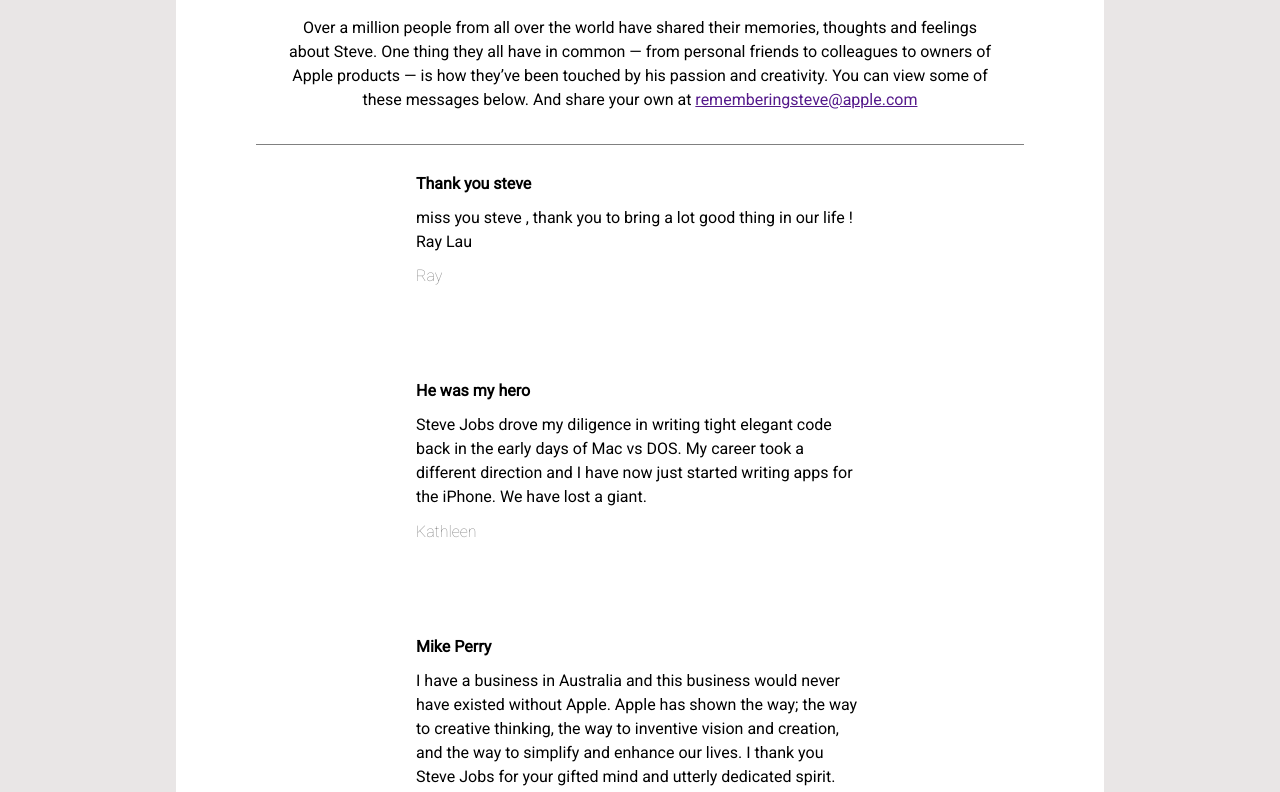
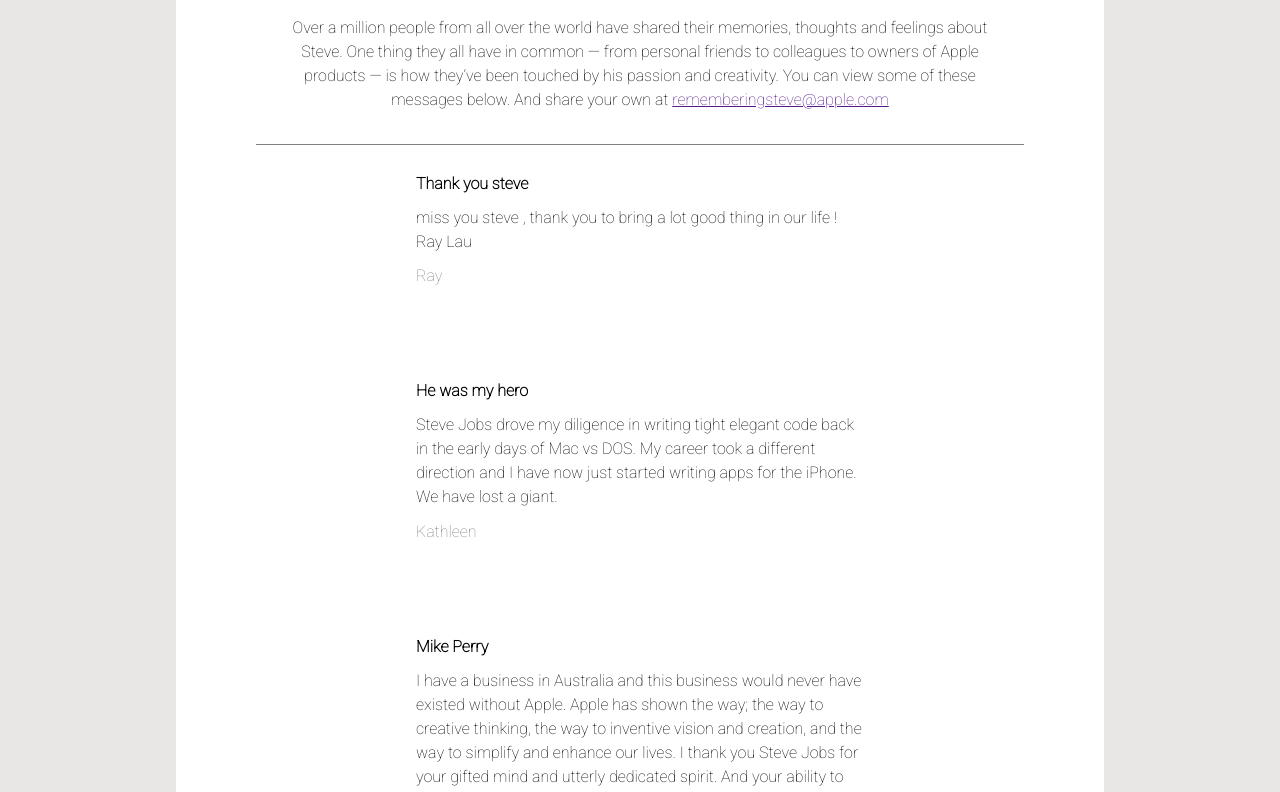
Before and after one commit to Prasanth602/Assignment3, a plain HTML site: page index.html in a window 1280 px wide. Shown: the part 299-1091 px from the top of the page. Drawn offline with Linux system fonts and the light colour scheme.

Commit message:
Update index.html

```diff
--- a/index.html
+++ b/index.html
@@ -4,9 +4,10 @@
     <meta charset="UTF-8">
     <meta http-equiv="X-UA-Compatible" content="IE=edge">
     <meta name="viewport" content="width=device-width, initial-scale=1.0">
-    <link rel="preconnect" href="https://fonts.googleapis.com">
-    <link rel="preconnect" href="https://fonts.gstatic.com" crossorigin>
-    <link href="https://fonts.googleapis.com/css2?family=Roboto:wght@100;300;400&display=swap" rel="stylesheet">    <link rel="stylesheet" href="https://pro.fontawesome.com/releases/v5.10.0/css/all.css" integrity="sha384-AYmEC3Yw5cVb3ZcuHtOA93w35dYTsvhLPVnYs9eStHfGJvOvKxVfELGroGkvsg+p" crossorigin="anonymous"/>
+  <link rel="preconnect" href="https://fonts.googleapis.com">
+<link rel="preconnect" href="https://fonts.gstatic.com" crossorigin>
+<link href="https://fonts.googleapis.com/css2?family=Roboto:wght@100&display=swap" rel="stylesheet">
+    <link rel="stylesheet" href="https://pro.fontawesome.com/releases/v5.10.0/css/all.css" integrity="sha384-AYmEC3Yw5cVb3ZcuHtOA93w35dYTsvhLPVnYs9eStHfGJvOvKxVfELGroGkvsg+p" crossorigin="anonymous"/>
     <link rel="stylesheet" href="style.css">
     <title>Remembering Steve Jobs - Apple</title>
 </head>
```
